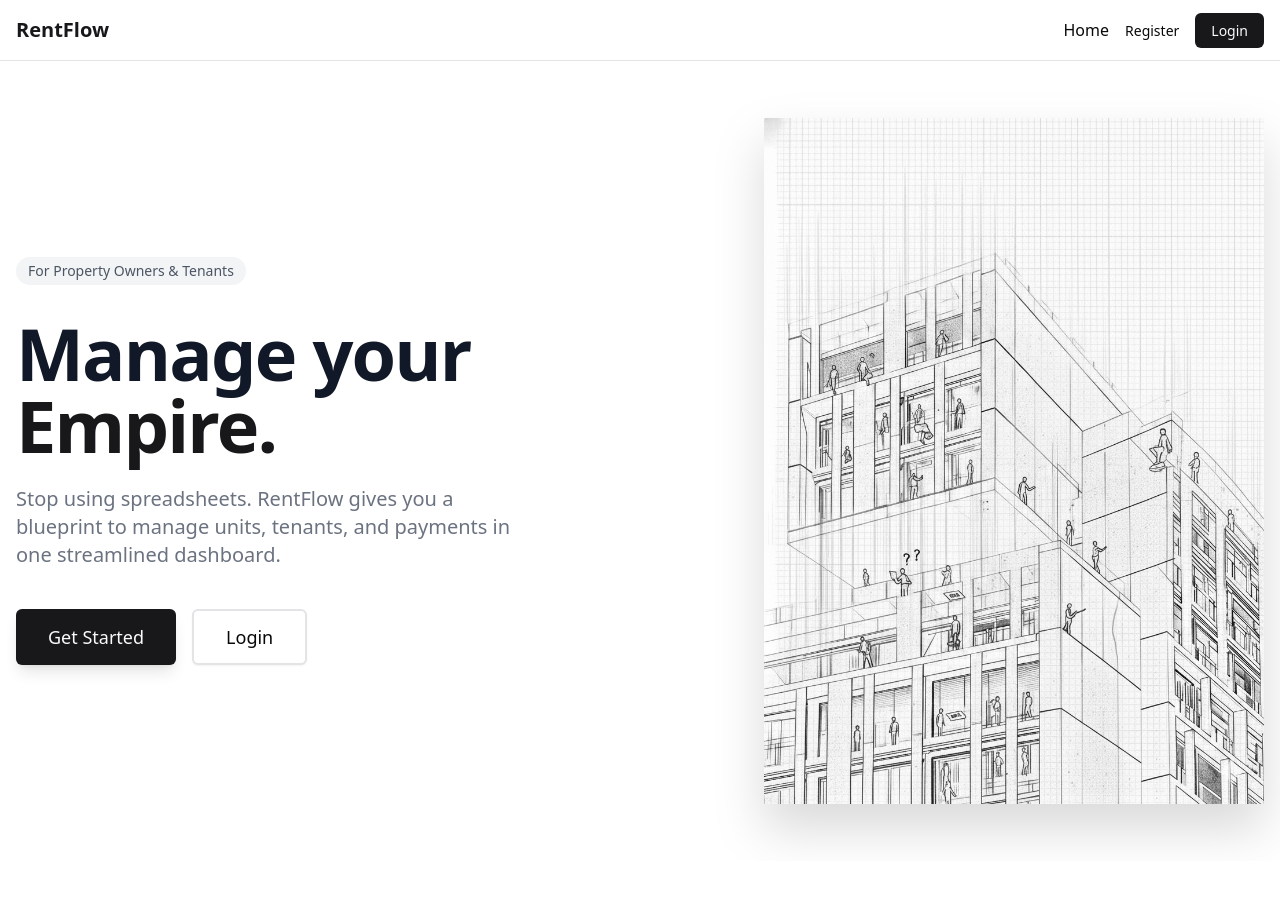
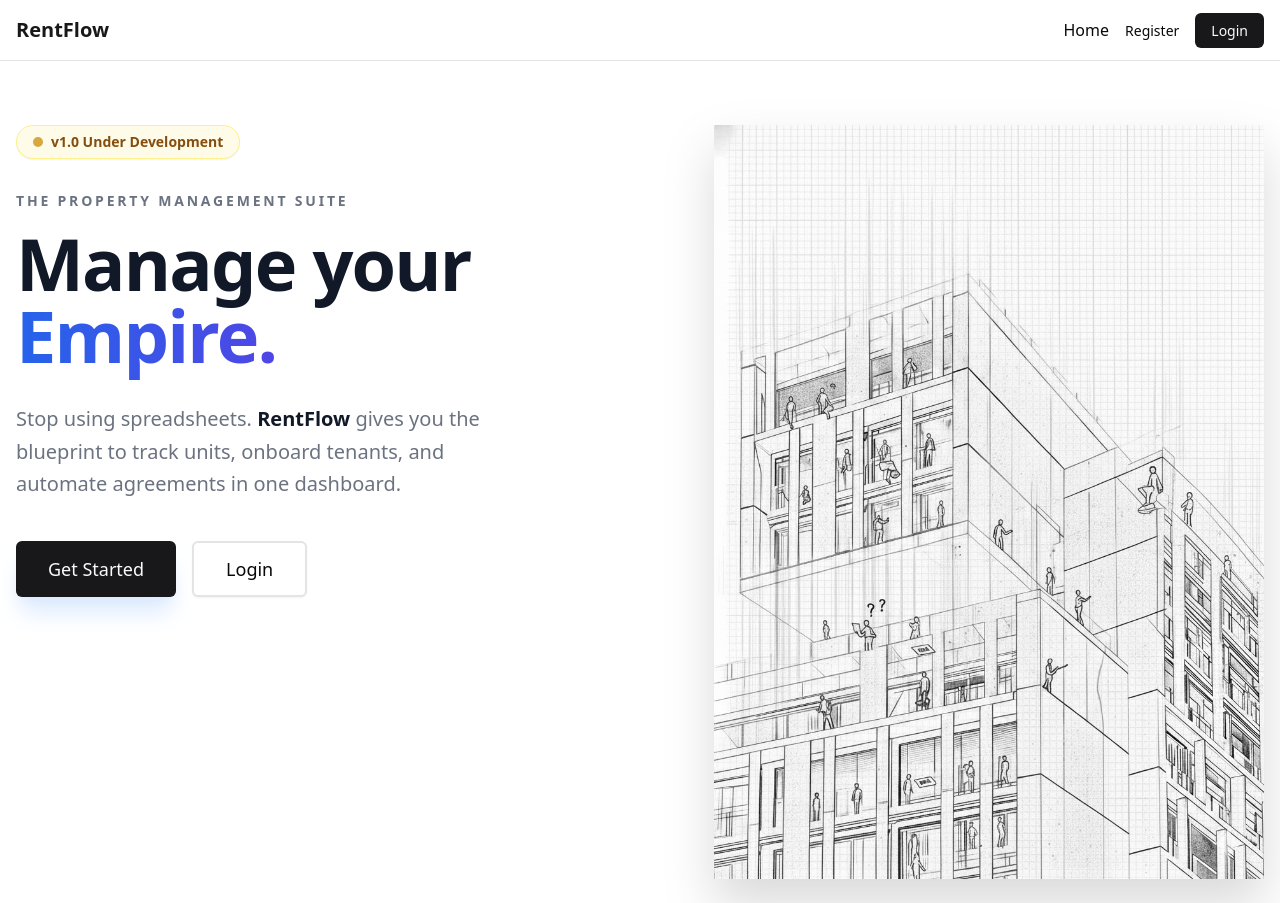
Before and after one commit to Muhavviz/rentflow-frontend, a React (Vite) app: page / in a window 1280 px wide. Before the commit the page ends 861 px from the top, so only its background shows below. Built offline with nearby package versions, Linux system fonts and the light colour scheme.

Commit message:
minor changes

```diff
--- a/src/components/AuthProvider.jsx
+++ b/src/components/AuthProvider.jsx
@@ -65,12 +65,28 @@ export default function AuthProvider(props){
         }
     }
 
-    const handleRegister = () => {
+    const handleRegister = async(formData) => {
         try {
+            const response = axios.post('/api/users/register',formData);
+            navigate('/login')
+        } catch (err) {
+            console.log(err);
 
-        } catch (err) {
-            const errorMsg = err.response?.data?.error || 'Registration failed';
-            userDispatch({type:'SET_ERRORS',payload:errorMsg})
+            if(err.response && err.response.data ){
+                if(Array.isArray(err.response.data.error)){
+                    const messages = err.response.data.error.map( ele => ele.message ).join(', ');
+                    userDispatch({type:'SET_ERRORS',payload:messages});
+                }
+                else if (typeof err.response.data.error === 'string') {
+                    userDispatch({ type: 'SET_ERRORS', payload: err.response.data.error });
+                }
+                else {
+                    userDispatch({ type: 'SET_ERRORS', payload: 'Registration failed' });
+                }
+            }
+            else{
+                userDispatch({ type: 'SET_ERRORS', payload: 'Something went wrong. Is backend running?' });
+            }
         }
     }
     const handleLogout = () => {
--- a/src/pages/Home.jsx
+++ b/src/pages/Home.jsx
@@ -5,25 +5,52 @@ import heroImage from '../assets/rentflowhero.png';
 export default function Home() {
     return (
         <div className="flex flex-col min-h-screen bg-white">
-            <section className="flex-1 container mx-auto px-4 py-12 flex flex-col-reverse md:flex-row items-center gap-12">
-                <div className="flex-1 text-center md:text-left space-y-6">
-                    <div className="inline-block px-3 py-1 bg-gray-100 rounded-full text-sm font-medium text-gray-600 mb-2">
-                        For Property Owners & Tenants
+            <section className="flex-1 container mx-auto px-4 py-6 flex flex-col-reverse md:flex-row md:items-start items-center gap-12 mt-4 md:mt-10">
+
+                <div className="flex-1 text-center md:text-left space-y-8">
+
+                    <div className="inline-flex items-center rounded-full border border-yellow-200 bg-yellow-50 px-4 py-1.5 text-sm font-bold text-yellow-800 shadow-sm">
+                        <span className="flex h-2.5 w-2.5 rounded-full bg-yellow-600 mr-2 animate-pulse"></span>
+                        v1.0 Under Development
                     </div>
-                    <h1 className="text-5xl font-extrabold tracking-tight lg:text-7xl text-gray-900 leading-tight">
-                        Manage your <br/>
-                        <span className="text-primary">Empire.</span>
-                    </h1>
-                    <p className="text-xl text-gray-500 max-w-lg mx-auto md:mx-0">
-                        Stop using spreadsheets. RentFlow gives you a blueprint to manage units, tenants, and payments in one streamlined dashboard.
+
+                    <div className="space-y-4">
+                        <h2 className="text-sm font-bold tracking-[0.2em] text-gray-500 uppercase">
+                            The Property Management Suite
+                        </h2>
+
+                        <h1 className="text-5xl font-extrabold tracking-tight lg:text-7xl text-gray-900 leading-[1.1]">
+                            Manage your <br/>
+                            <span className="text-transparent bg-clip-text bg-gradient-to-r from-blue-600 to-indigo-600">
+                                Empire.
+                            </span>
+                        </h1>
+                    </div>
+
+                    <p className="text-xl text-gray-500 max-w-lg mx-auto md:mx-0 leading-relaxed">
+                        Stop using spreadsheets. <span className="font-semibold text-gray-900">RentFlow</span> gives you the blueprint to track units, onboard tenants, and automate agreements in one dashboard.
                     </p>
-                    <div className="flex flex-col sm:flex-row gap-4 justify-center md:justify-start pt-4">
-                        <Link to="/register"><Button size="lg" className="h-14 px-8 text-lg w-full sm:w-auto shadow-lg hover:shadow-xl transition-all">Get Started</Button></Link>
-                        <Link to="/login"><Button variant="outline" size="lg" className="h-14 px-8 text-lg w-full sm:w-auto border-2">Login</Button></Link>
+
+                    <div className="flex flex-col sm:flex-row gap-4 justify-center md:justify-start pt-2">
+                        <Link to="/register">
+                            <Button size="lg" className="h-14 px-8 text-lg w-full sm:w-auto shadow-xl shadow-blue-100 hover:shadow-2xl hover:-translate-y-1 transition-all duration-300">
+                                Get Started
+                            </Button>
+                        </Link>
+                        <Link to="/login">
+                            <Button variant="outline" size="lg" className="h-14 px-8 text-lg w-full sm:w-auto border-2 hover:bg-gray-50">
+                                Login
+                            </Button>
+                        </Link>
                     </div>
                 </div>
+
                 <div className="flex-1 flex justify-center md:justify-end">
-                    <img src={heroImage} alt="RentFlow Architecture Sketch" className="w-full max-w-[500px] object-contain drop-shadow-2xl grayscale hover:grayscale-0 transition-all duration-700" />
+                    <img
+                        src={heroImage}
+                        alt="RentFlow Architecture Sketch"
+                        className="w-full max-w-[550px] object-contain drop-shadow-2xl grayscale hover:grayscale-0 transition-all duration-700"
+                    />
                 </div>
             </section>
         </div>
```
